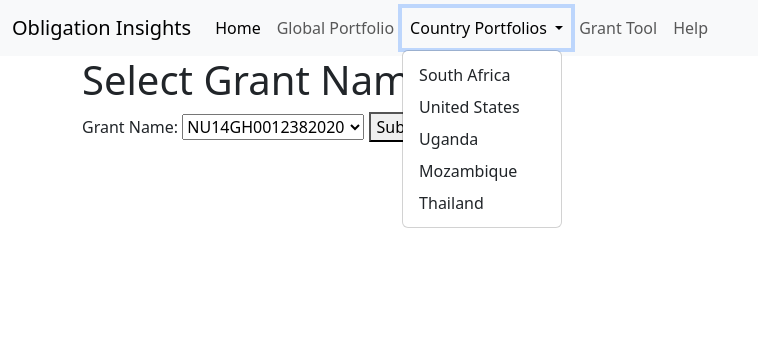
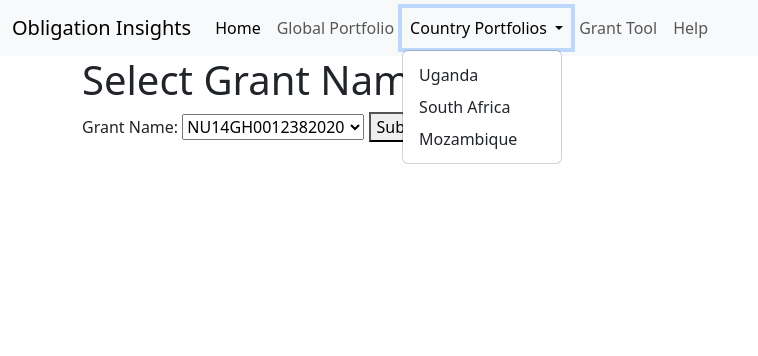
Before and after one commit to nmellachervu1/Grant-Management, a Flask app: page /grant in a window 1280 px wide, after a click on "Country Portfolios". Shown: the top 356 px of the page, without its empty margins (0-758 px from the left). Run offline with Flask 3, Linux system fonts and the light colour scheme; style sheets or scripts are compiled from the project's sources.

Commit message:
Bug fixes and changes before containerization.

```diff
--- a/templates/SA_points6v2.html
+++ b/templates/SA_points6v2.html
@@ -83,7 +83,7 @@
                 </div>
                 <div class="card-body">
                     <p class="card-text", id="genai-summary">
-                        The graph displays the latest data on grant spending against time elapsed. It highlights three grants within the red shaded area, indicating they require intervention. Of these, one grant has less than 50% time elapsed, suggesting that reminders and follow-ups should be conducted. The other two grants have more than 50% time elapsed, necessitating actions like pulling back funds or amending future obligations. Additionally, while 10 grants are performing above the average liquidation rate, 11 grants, including those needing intervention, fall below this average. This suggests a broader review and monitoring may be necessary to ensure optimized spending and fulfill grant obligations promptly.
+                        LLM Reponse is Being Generated...
                     </p>
                 </div>
             </div>
@@ -605,6 +605,7 @@
 
         //initially show global data
         updatePoints(true);
+        updateSummary(true, filteredScatterDatasets);
 
         document.getElementById('timeSelector').addEventListener('change', function(event) {
             const timeFrame = event.target.value;
--- a/templates/base.html
+++ b/templates/base.html
@@ -33,11 +33,9 @@
                   Country Portfolios
                 </a>
                 <ul class="dropdown-menu">
-                  <li><a class="dropdown-item" href="/SA">South Africa</a></li>
-                  <li><a class="dropdown-item" href="/US">United States</a></li>
                   <li><a class="dropdown-item" href="/Uganda">Uganda</a></li>
-                  <li><a class="dropdown-item" href="/Mozambique">Mozambique</a></li>
-                  <li><a class="dropdown-item" href="#">Thailand</a></li>
+                  <li><a class="dropdown-item" href="#" onclick="return false;">South Africa</a></li>
+                  <li><a class="dropdown-item" href="#" onclick="return false;">Mozambique</a></li>
                 </ul>
               </li>
               <li class="nav-item">
```
